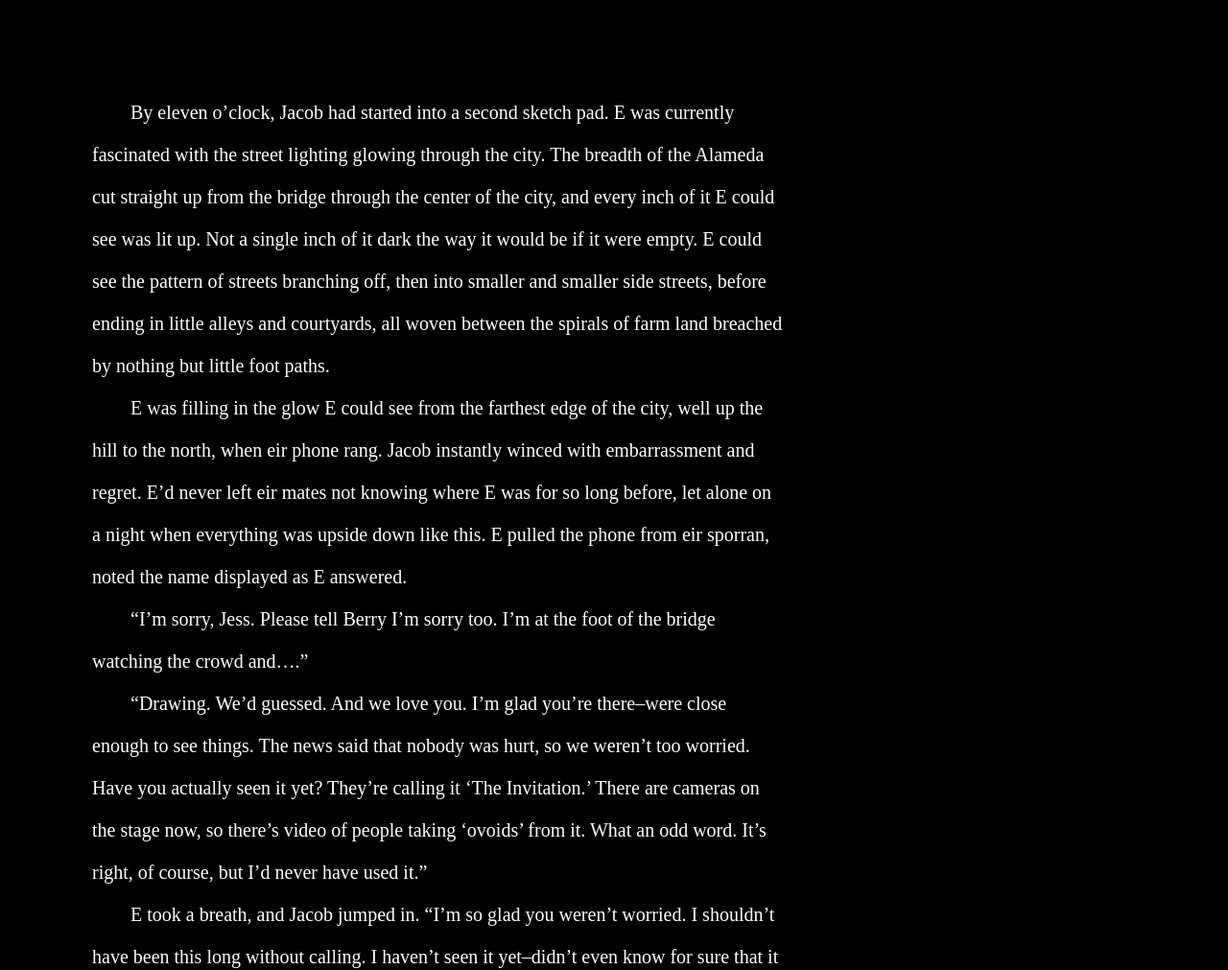
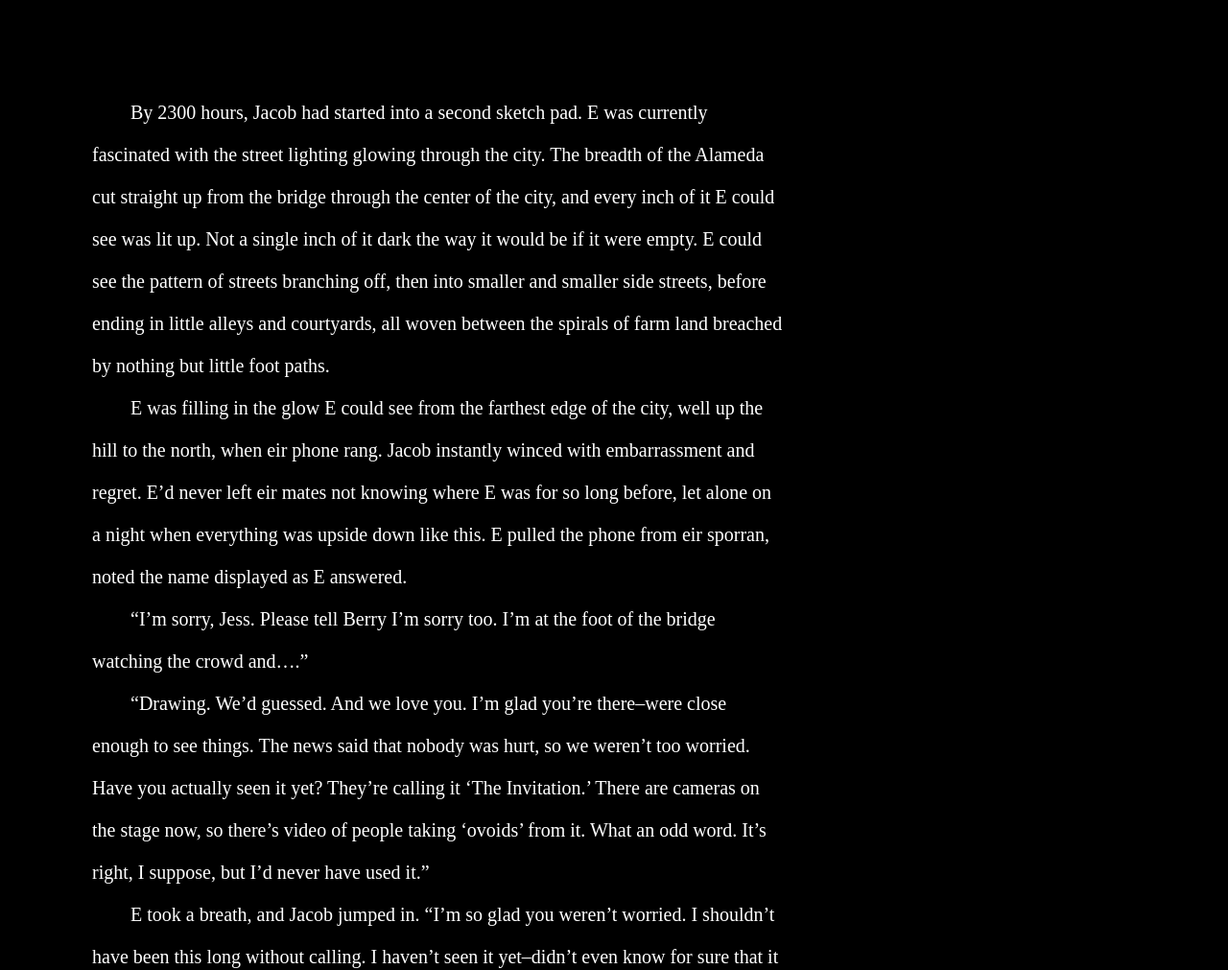
Before and after one commit to gleneivey/post-novel, a Jekyll site: the page built from docs/3.md, in a window 1280 px wide and 1400 px high, scrolled down 7018 px. Shown: the part 154-1165 px from the top of the window at 96% size. Built offline with Jekyll 4.4.1, drawn with Linux system fonts in a browser that asks for light colours; our own code applies the rules of GitHub Pages for plain Markdown files; some of the changed text lies outside the part shown.

Commit message:
7277 words. Still Ch.2, but getting close

```diff
--- a/docs/3.md
+++ b/docs/3.md
@@ -226,7 +226,7 @@ when?"
 
 *****
 
-By eleven o'clock, Jacob had started into a second sketch pad.  E
+By 2300 hours, Jacob had started into a second sketch pad.  E
 was currently fascinated with the street lighting glowing through the
 city.  The breadth of the Alameda cut straight up from the bridge
 through the center of the city, and every inch of it E could see was
@@ -251,7 +251,7 @@ there--were close enough to see things.  The news said that nobody was
 hurt, so we weren't too worried.  Have you actually seen it yet?
 They're calling it 'The Invitation.'  There are cameras on the stage
 now, so there's video of people taking 'ovoids' from it.  What an odd
-word.  It's right, of course, but I'd never have used it."
+word.  It's right, I suppose, but I'd never have used it."
 
 E took a breath, and Jacob jumped in.  "I'm so glad you weren't
 worried.  I shouldn't have been this long without calling.  I haven't
```
Also changed, not shown: other parts of docs/3.md (+26 -1 lines).
